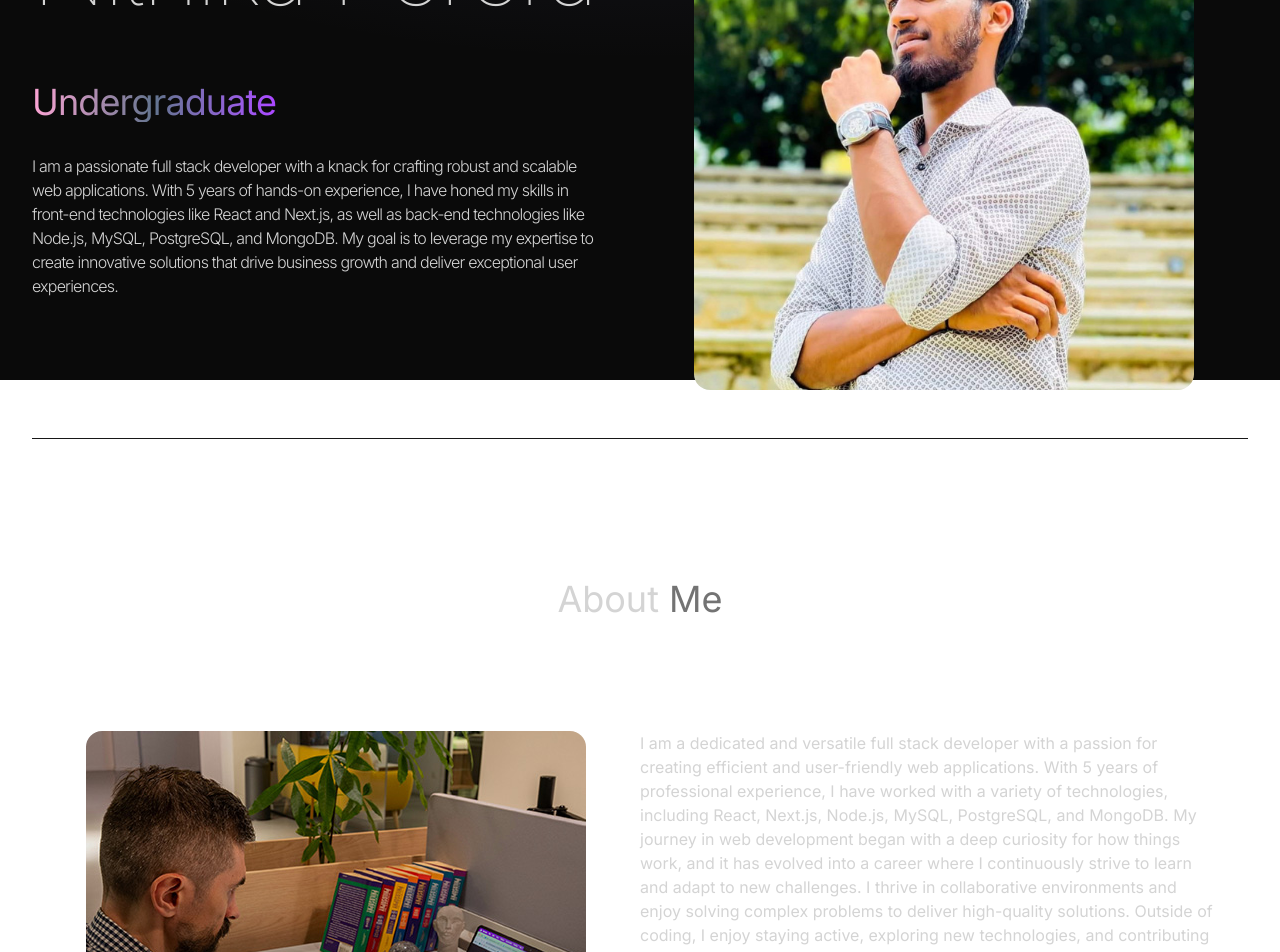
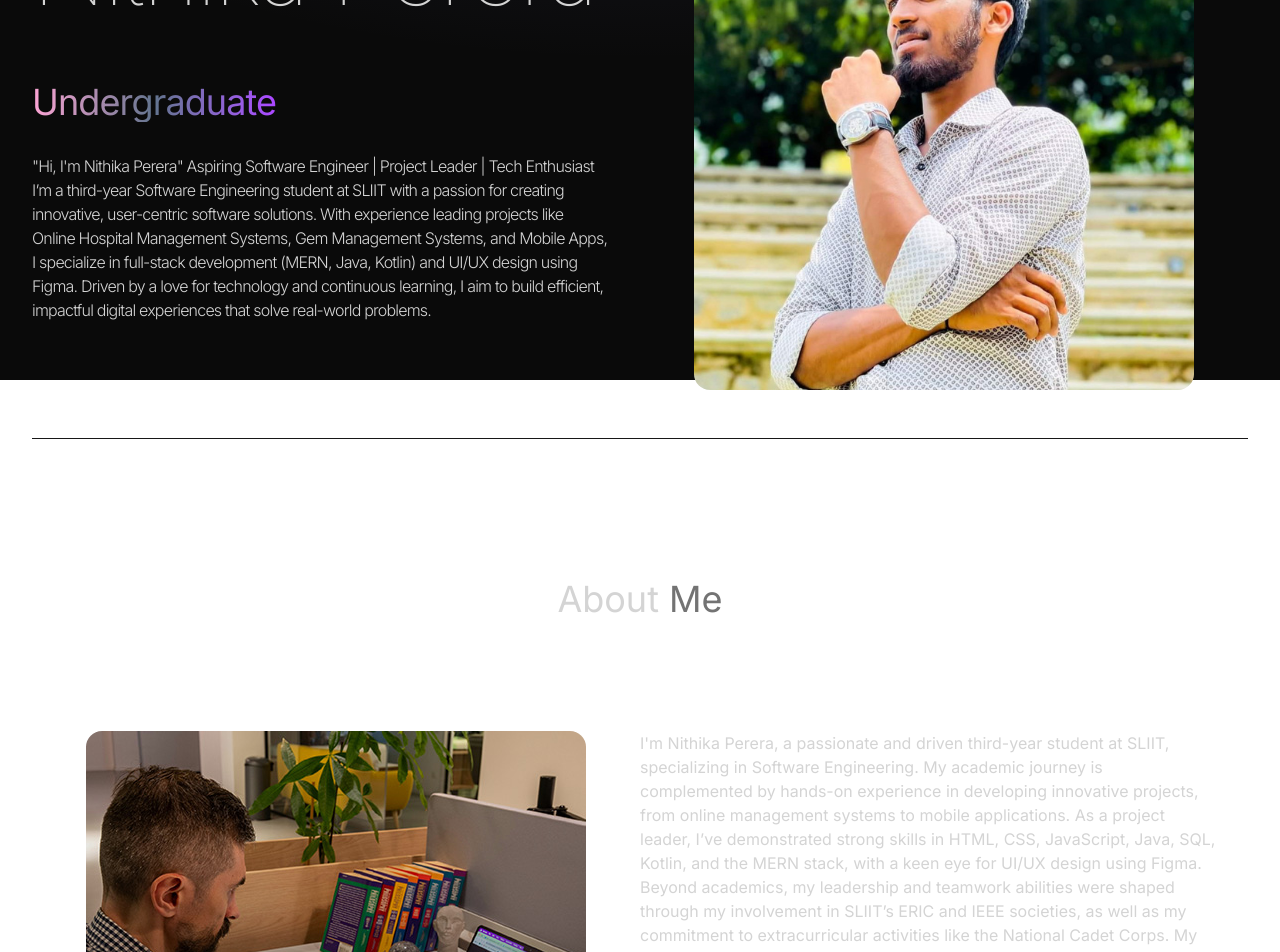
Before and after one commit to NIKKAvRULZ/Nithika-Perera, a React (Vite) app: page / in a window 1280 px wide. Shown: the part 420-1372 px from the top of the page. Built offline with nearby package versions, Linux system fonts and the light colour scheme.

Commit message:
Update HERO_CONTENT and project descriptions in constants

```diff
--- a/src/constants/index.js
+++ b/src/constants/index.js
@@ -3,9 +3,9 @@ import project2 from "../assets/projects/project-2.jpg";
 import project3 from "../assets/projects/project-3.jpg";
 import project4 from "../assets/projects/project-4.jpg";
 
-export const HERO_CONTENT = `I am a passionate full stack developer with a knack for crafting robust and scalable web applications. With 5 years of hands-on experience, I have honed my skills in front-end technologies like React and Next.js, as well as back-end technologies like Node.js, MySQL, PostgreSQL, and MongoDB. My goal is to leverage my expertise to create innovative solutions that drive business growth and deliver exceptional user experiences.`;
+export const HERO_CONTENT = `"Hi, I'm Nithika Perera" Aspiring Software Engineer | Project Leader | Tech Enthusiast I’m a third-year Software Engineering student at SLIIT with a passion for creating innovative, user-centric software solutions. With experience leading projects like Online Hospital Management Systems, Gem Management Systems, and Mobile Apps, I specialize in full-stack development (MERN, Java, Kotlin) and UI/UX design using Figma. Driven by a love for technology and continuous learning, I aim to build efficient, impactful digital experiences that solve real-world problems.`;
 
-export const ABOUT_TEXT = `I am a dedicated and versatile full stack developer with a passion for creating efficient and user-friendly web applications. With 5 years of professional experience, I have worked with a variety of technologies, including React, Next.js, Node.js, MySQL, PostgreSQL, and MongoDB. My journey in web development began with a deep curiosity for how things work, and it has evolved into a career where I continuously strive to learn and adapt to new challenges. I thrive in collaborative environments and enjoy solving complex problems to deliver high-quality solutions. Outside of coding, I enjoy staying active, exploring new technologies, and contributing to open-source projects.`;
+export const ABOUT_TEXT = `I'm Nithika Perera, a passionate and driven third-year student at SLIIT, specializing in Software Engineering. My academic journey is complemented by hands-on experience in developing innovative projects, from online management systems to mobile applications. As a project leader, I’ve demonstrated strong skills in HTML, CSS, JavaScript, Java, SQL, Kotlin, and the MERN stack, with a keen eye for UI/UX design using Figma. Beyond academics, my leadership and teamwork abilities were shaped through my involvement in SLIIT’s ERIC and IEEE societies, as well as my commitment to extracurricular activities like the National Cadet Corps. My goal is to apply my technical expertise, creativity, and problem-solving skills to real-world challenges, continually learning and growing in the dynamic field of technology.`;
 
 export const EXPERIENCES = [
   {
@@ -40,37 +40,37 @@ export const EXPERIENCES = [
 
 export const PROJECTS = [
   {
-    title: "E-Commerce Website",
+    title: "Gem Management System",
     image: project1,
     description:
-      "A fully functional e-commerce website with features like product listing, shopping cart, and user authentication.",
-    technologies: ["HTML", "CSS", "React", "Node.js", "MongoDB"],
+      "I led the development of the Gem Cutting System within the Gem Management System as the project team leader. Utilizing my expertise in the MERN stack and Figma for UI/UX design, I oversaw the creation of a user-friendly and efficient system. My role involved managing the development team, ensuring the smooth integration of features, and delivering a high-quality platform.",
+    technologies: ["MongoDB ", "Express.js", "React.js", "Node.js", "Figma"],
   },
   {
-    title: "Task Management App",
+    title: "Online Fashion Store Management system",
     image: project2,
     description:
-      "An application for managing tasks and projects, with features such as task creation, assignment, and progress tracking.",
-    technologies: ["HTML", "CSS", "Angular", "Firebase"],
+      "As the project team leader, I led the development of an Online Fashion Store Management System. My responsibilities included overseeing the design and implementation of the Home Site and Login page, ensuring a seamless user experience. This project involved coordinating with a team of developers, managing timelines, and integrating essential features to create a functional and user-friendly platform",
+    technologies: ["HTML", "CSS", "PHP", "JavaScript"],
   },
   {
     title: "Portfolio Website",
     image: project3,
     description:
-      "A personal portfolio website showcasing projects, skills, and contact information.",
-    technologies: ["HTML", "CSS", "React", "Bootstrap"],
-  },
+      "A personal portfolio website showcasing My projects, skills, and contact information.",
+    technologies: ["HTML", "CSS", "React.js", "Express.js", "tailwindcss"],
+    },
   {
     title: "Blogging Platform",
     image: project4,
     description:
       "A platform for creating and publishing blog posts, with features like rich text editing, commenting, and user profiles.",
-    technologies: ["HTML", "CSS", "Vue.js", "Express", "mySQL"],
+    technologies: ["HTML", "CSS", "React.js", "Express.js", "tailwindcss"],
   },
 ];
 
 export const CONTACT = {
-  address: "767 Fifth Avenue, New York, NY 10153 ",
-  phoneNo: "+12 4555 666 00 ",
-  email: "me@example.com",
+  address: "89/1/i Wanaguru Mawatha Namal Sewana Hokandara ",
+  phoneNo: "+94 76 039 4961",
+  email: "nithika151@gmail.com",
 };
```
